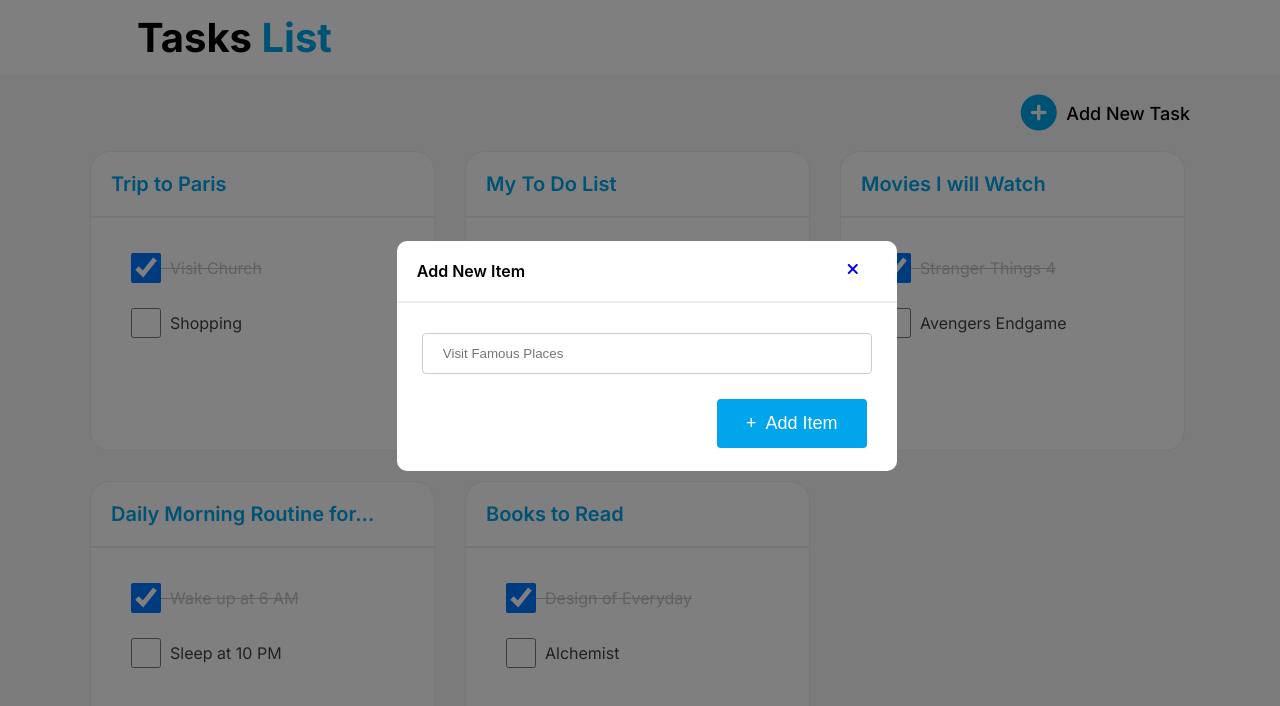
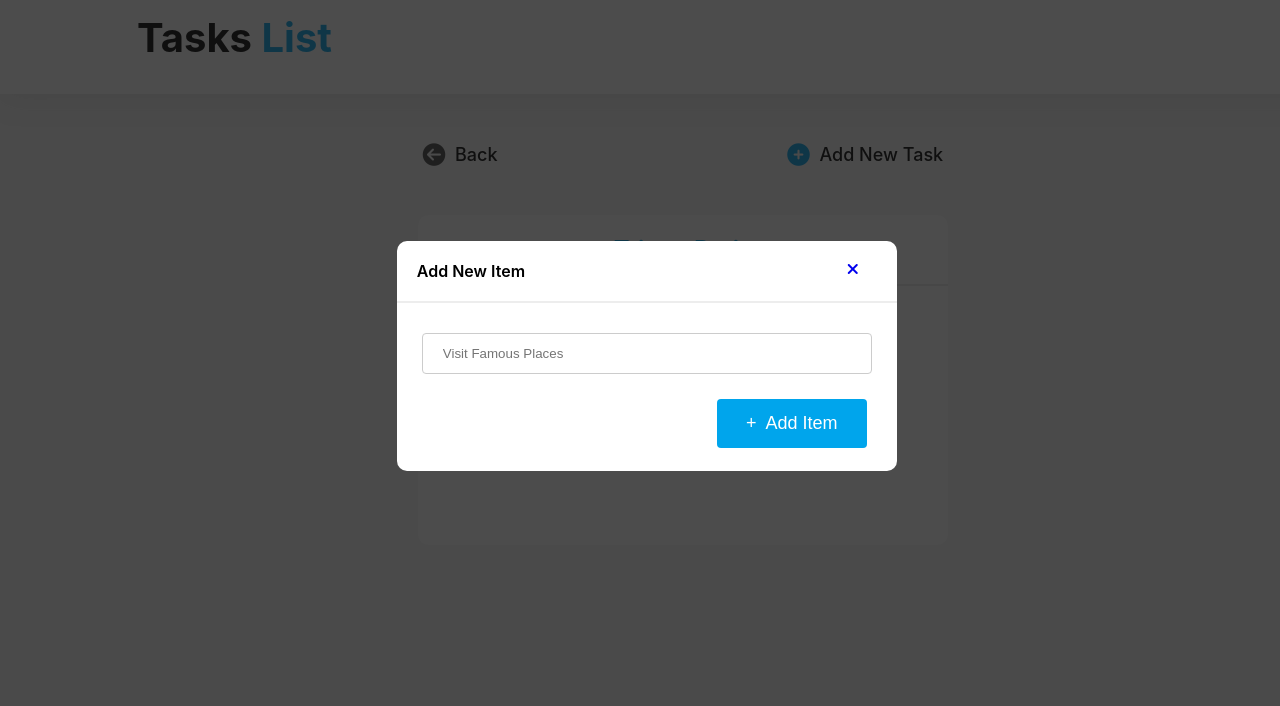
Before and after one commit to satish7061/CSS-Project, a plain HTML site: page index7.html in a window 1280 px wide. Drawn offline with Linux system fonts and the light colour scheme.

Commit message:
added background

```diff
--- a/index7.html
+++ b/index7.html
@@ -11,7 +11,7 @@
 <body>
 
     <div class="container">
-        <iframe src="./index.html" frameborder="0" scrolling="no"></iframe>
+        <iframe src="./index4.html" frameborder="0" scrolling="no"></iframe>
         <div class="overlay">
             <div class="task">
                 <div class="task-head">
--- a/style2.css
+++ b/style2.css
@@ -6,6 +6,7 @@
 iframe{
     width: 100%;
     height: 100vh;
+    opacity: 0.8;
 }
 .container {
   position: relative;
@@ -15,12 +16,10 @@ iframe{
   position: absolute;
   bottom: 0;
   top: 0;
-  background: rgb(0, 0, 0);
-  background: rgba(0, 0, 0, 0.5);
+  background: rgba(0, 0, 0, 0.7);
   width: 100%;
-  /* opacity: 1; */
   text-align: center;
-  z-index: 150px;
+  z-index: 1;
 }
 .task{
     position: absolute;
```
